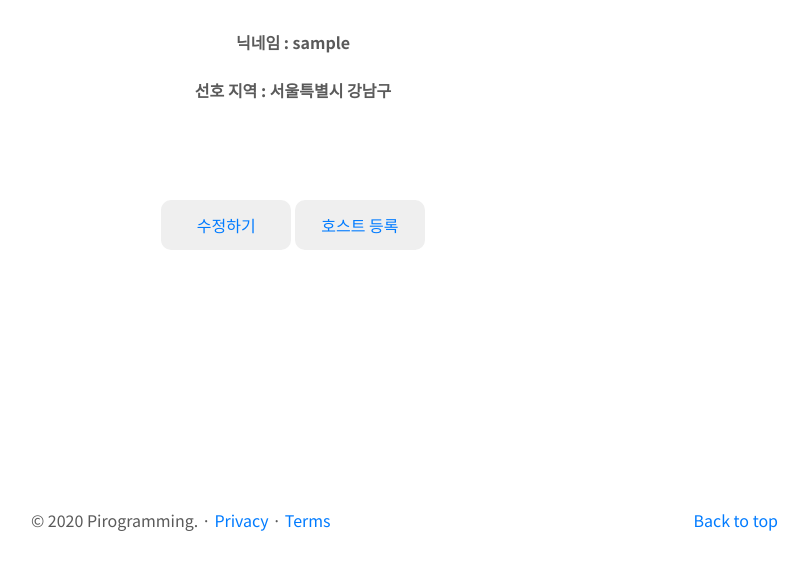
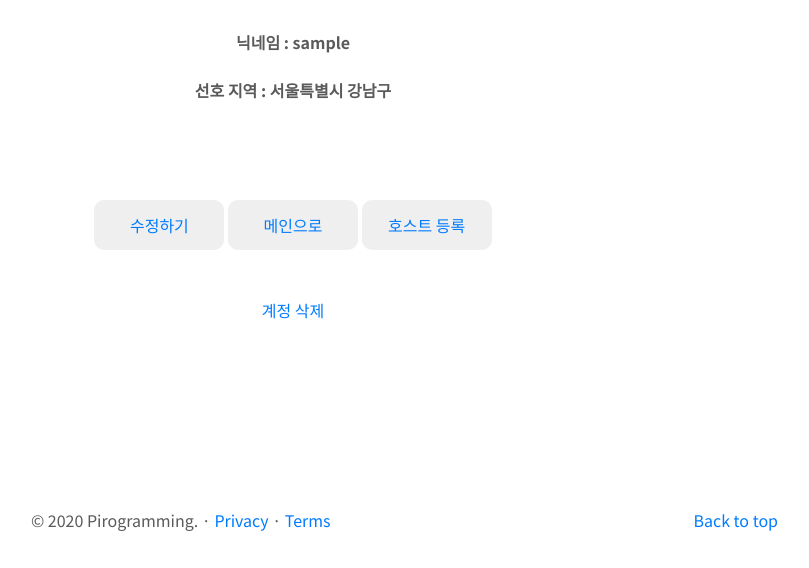
Before and after one commit to pirogramming/HelloEvent, a Django app: page /login/1/ in a window 1280 px wide. Shown: the part 234-802 px from the top of the page, without its empty margins (347-1156 px from the left). Run offline with Django 3.2, Linux system fonts and the light colour scheme; tables that the repository leaves empty hold one stand-in row (values such as "Sample post"); some libraries are stand-ins or nearby versions.

Commit message:
80% 복구

```diff
--- a/login/templates/login/mypage.html
+++ b/login/templates/login/mypage.html
@@ -24,7 +24,14 @@
         </button>
         <button type="button"
                 style="margin: 0 auto; text-align: center!important; margin-top: 50px;  height: 50px; width: 130px; border:none; border-radius: 10px;color: white; ">
+            <a href="{% url 'login:main' %}">메인으로</a>
+        </button>
+        <button type="button"
+                style="margin: 0 auto; text-align: center!important; margin-top: 50px;  height: 50px; width: 130px; border:none; border-radius: 10px;color: white; ">
             <a href="#">호스트 등록</a>
         </button>
+    <br/><br/><br/>
+            <a href="#">계정 삭제</a>
+
 </div>
 {% endblock %}
--- a/templates/base.html
+++ b/templates/base.html
@@ -312,6 +312,12 @@
             background-color: #0080ff;
         }
 
+        .signup_form {
+            width: 100%;
+            margin: 0 auto;
+            text-align: center;
+        }
+
         #wrapper {
             position: relative;
             min-height: 100%;
```
